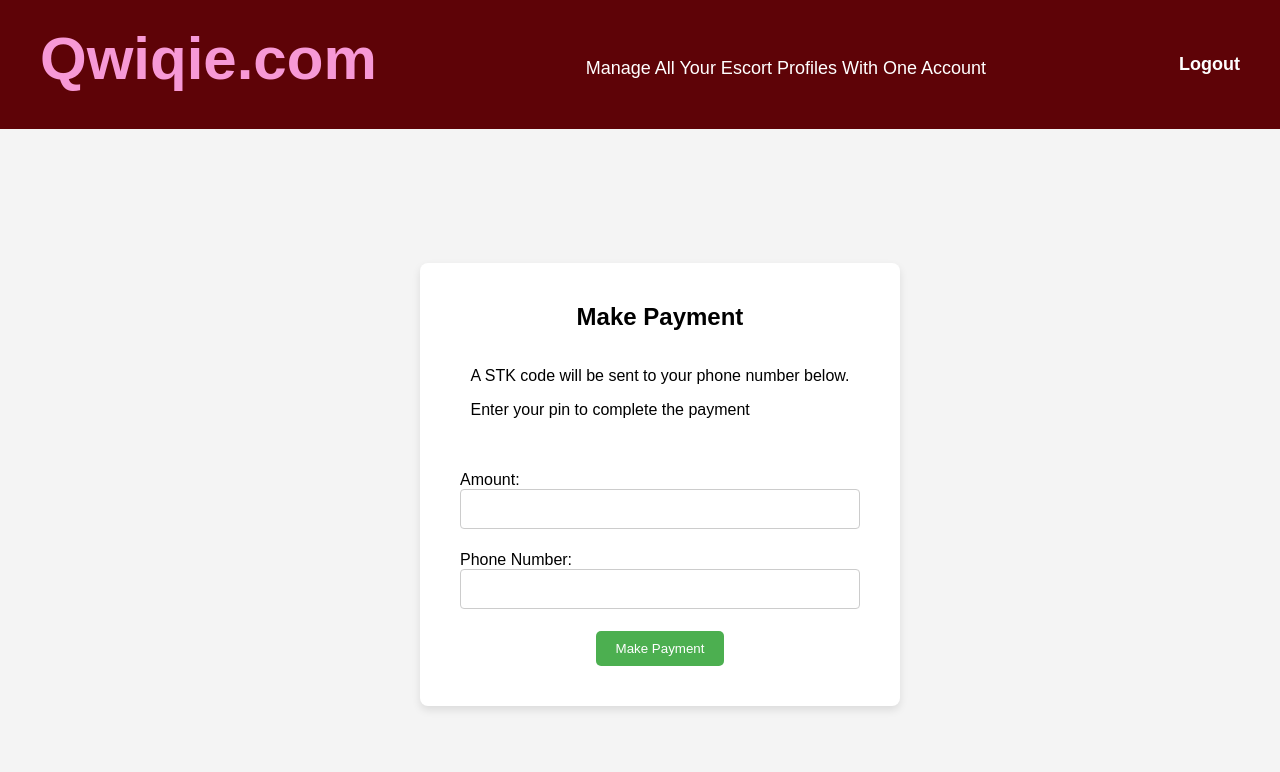
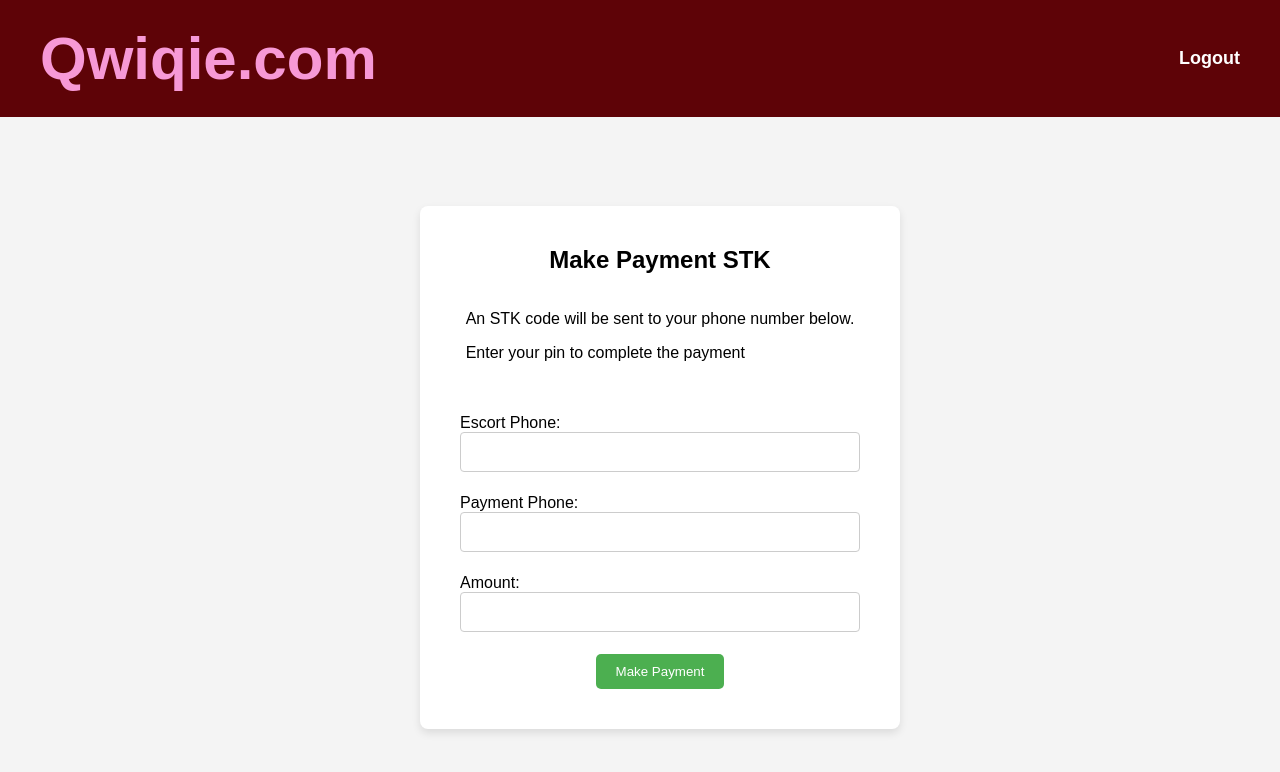
Before and after one commit to pressnardy/qwiqie, a Django app: page /payments/stk in a window 1280 px wide. Shown: the top 772 px of the page. Run offline with Django 5.2, Linux system fonts and the light colour scheme; parts of the project's set-up code (start-up, migrations or seed data) failed here and were passed over.

Commit message:
edited accounts responsiveness

```diff
--- a/escorts/templates/escorts/index.html
+++ b/escorts/templates/escorts/index.html
@@ -7,6 +7,7 @@
     {% block title %}
     <title>Qwiqie </title>
     {% endblock %}
+    <link href="https://cdn.jsdelivr.net/npm/bootstrap@5.3.2/dist/css/bootstrap.min.css" rel="stylesheet" integrity="sha384-VkzjZ+z9Z9Z9Z9Z9Z9Z9Z9Z9Z9Z9Z9Z9Z9Z9Z9Z9Z9Z9Z9Z9Z9Z9Z9Z9Z9Z9Z9Z9Z" crossorigin="anonymous">
     <link rel="stylesheet" href="{% static 'escorts/index.css' %}">
     <link rel="stylesheet" href="{% static 'escorts/card.css' %}">
     <link rel="stylesheet" href="{% static 'escorts/filters.css' %}">
--- a/escorts/templates/escorts/profile.html
+++ b/escorts/templates/escorts/profile.html
@@ -15,7 +15,7 @@
         </div>
     </div>
     <div>
-        <a href="" id="pay-button" class="big-green-button">Make Payment</a>
+        <a href="{% url 'mpesa:stk_push' %}" id="pay-button" class="big-green-button">Make Payment</a>
     </div>
 </section>
 <section class="profile-section">
--- a/mpesa/forms.py
+++ b/mpesa/forms.py
@@ -1,8 +1,17 @@
 from django import forms
-from .models import Payment
 
 
 class PaymentForm(forms.Form):
-    escort_phone = forms.CharField(max_length=15, widget=forms.TextInput(attrs={"class": "form-input", "id": "escort-phone"}))
+    escort_phone = forms.CharField(max_length=15, required=True, widget=forms.TextInput(
+        attrs={"class": "form-input mobile-phone", "id": "escort-phone", 'name': 'escort_phone'}
+        ))
+    payment_phone = forms.CharField(max_length=15, required=True, widget=forms.TextInput(
+        attrs={"class": "form-input mobile-phone", 'id': "payment-phone", 'name':'payment_phone'}
+        ))
     # account_reference = forms.CharField(max_length=12, widget=forms.TextInput(attrs={"class": "form-input", "id": "amount"}))
-    amount = forms.DecimalField(max_digits=10, decimal_places=2, widget=forms.TextInput(attrs={"class": "form-input", "id": "amount"}))
+    amount = forms.DecimalField(max_digits=10, decimal_places=2, widget=forms.TextInput(
+        attrs={"class": "form-input", "id": "amount", 'name': 'amount'}
+        ))
+
+    def __str__(self):
+        return f"Escort_phone: {self.escort_phone}| Payment_phone: {self.payment_phone} | Amount: {self.amount}"
--- a/mpesa/mpesa_api.py
+++ b/mpesa/mpesa_api.py
@@ -14,6 +14,11 @@ URL = mpesa_settings.MPESA_STK_PUSH_URL
 
 
 def send_stk_push(phone_number, amount, account_reference):
+    """
+    params:
+    phone_number: payer phone number,
+    account_reference: escorts phone number
+    """
     STK_REQUEST_BODY['PartyA'] = str(phone_number)
     STK_REQUEST_BODY['Amount'] = str(amount)
     STK_REQUEST_BODY['PhoneNumber'] = str(phone_number)
--- /dev/null
+++ b/mpesa/static/mpesa/script.js
@@ -0,0 +1,24 @@
+
+const payButton = document.getElementById('stk-pay-button');
+const paymentNumber = document.getElementById('payment-phone')
+const escortNumber = document.getElementById('escort-phone')
+
+const paymentForm = document.getElementById('stk-pay-form')
+
+payButton.addEventListener('click', (e)=> {
+    e.preventDefault()
+    if (!isValidFormat(escortNumber.value) || !isValidFormat(paymentNumber.value)) {
+        alert('wrong format for phone number: Enter phone number thats does not start with 0 or + e.g 254723654723')
+        return;
+    }
+    paymentForm.submit()
+})
+
+
+function isValidFormat(number) {
+
+    const cleaned = number.replace(/\D/g, '');
+    const regex = /^[1-9]\d{1,3}[1-9]\d{6,14}$/;
+
+    return regex.test(cleaned);
+}
--- /dev/null
+++ b/mpesa/templates/mpesa/error.html
@@ -0,0 +1,2 @@
+
+<h4 style="color: red;">payment failed try again</h4>
--- /dev/null
+++ b/mpesa/templates/mpesa/processing.html
@@ -0,0 +1,2 @@
+
+<h4>processing</h4>
--- a/mpesa/templates/mpesa/stk_pay.html
+++ b/mpesa/templates/mpesa/stk_pay.html
@@ -3,35 +3,42 @@
 
 {% load static %}
 
-{% block title %}<title>Payment</title>{% endblock %}
+{% block title %}<title>Payment STK</title>{% endblock %}
 {% block specific_css %}
 <link rel="stylesheet" href="{% static 'users/register.css' %}">
 {% endblock %}
-
+{% block specific_scripts%}
+<script defer src="{% static 'mpesa/script.js' %}"></script>
+{% endblock %}
 {% block sections_wrapper %}
 <section id="login-section" class="registration-section">
     <div id="payment-title" class="payment-title">
-        <div><h2>Make Payment</h2></div>
+        <div><h2>Make Payment STK</h2></div>
         <div class="title-description">
-            <p>A STK code will be sent to your phone number below.</p>
+            <p>An STK code will be sent to your phone number below.</p>
             <p> Enter your pin to complete the payment</p>
         </div>
     </div>
     <br>
     <br>
     <div class="form-wrapper flex-column-center">
-        <form action="#" method="post" class="registration-form flex-column-center">
+        <form action="#" method="post" class="registration-form flex-column-center" id="stk-pay-form">
             {% csrf_token %}
             <div class="flex-column-center width-100">
+
+                <label >Escort Phone:
+                <br>
+                {{ form.escort_phone }}
+                </label>
+                <label >Payment Phone:
+                <br>
+                {{ form.payment_phone }}
+                </label>
                 <label>Amount:
                 <br>
                 {{ form.amount}}
                 </label>
-                <label >Phone Number:
-                <br>
-                {{ form.escort_phone }}
-                </label>
-            <button type="submit" class="register-button">Make Payment</button>
+            <button type="submit" class="register-button" id="stk-pay-button">Make Payment</button>
             </div>
         </form>
     </div>
--- /dev/null
+++ b/mpesa/templates/mpesa/success.html
@@ -0,0 +1,2 @@
+
+<h4>payment successful</h4>
--- a/mpesa/views.py
+++ b/mpesa/views.py
@@ -14,12 +14,13 @@ def push_stk(request):
     if request.method == 'POST':
         form = PaymentForm(request.POST)
         if form.is_valid():
+            payment_phone = str(form.cleaned_data['payment_phone'])
+            amount = str(form.cleaned_data['amount'])
             escort_phone = str(form.cleaned_data['escort_phone'])
-            amount = str(form.cleaned_data['amount'])
-            response_code = mpesa_api.send_stk_push(escort_phone, amount, escort_phone)['ResponseCode']
+            response_code = mpesa_api.send_stk_push(payment_phone, amount, escort_phone)['ResponseCode']
             if response_code == '0':
-                context['response'] = 'Processing'
-
+                return render(request, 'mpesa/processing.html')
+            return render(request, 'mpesa/error.html')
     context['form'] = PaymentForm()
     return render(request, 'mpesa/stk_pay.html', context)
 
--- /dev/null
+++ b/users/static/users/responsive.css
@@ -0,0 +1,34 @@
+
+.hidden-login-wrapper {
+    display: none;
+}
+
+#accounts-nav {
+    display: flex;
+    flex-wrap: wrap;
+}
+
+#page-title {
+    min-width: 400px;
+}
+
+.nav-right {
+    display: flex;
+    flex-wrap: wrap;
+}
+/* @media screen and (max-width: 600px) {
+    .nav-left {
+        display: flex;
+        flex-direction: column-reverse;
+    }
+    .hidden-login-wrapper {
+        display: block;
+    }
+    nav {
+        display: flex;
+        flex-direction: column;
+    }
+    #login-wrapper {
+        display: none;
+    }
+} */
--- a/users/templates/users/account.html
+++ b/users/templates/users/account.html
@@ -3,21 +3,32 @@
 <head>
     {% load static %}
     <meta charset="UTF-8">
-    <meta name="viewport" content="width=   , initial-scale=1.0">
+    <meta name="viewport" content="initial-scale=1.0, minimum-scale=1.0, width=device-width,
+     user-scalable=yes">
     {% block title %}<title>Account</title>{% endblock %}
     <link rel="stylesheet" href="{% static 'escorts/index.css' %}">
     <link rel="stylesheet" href="{% static 'users/account.css' %}">
-    {% block specific_css %}
-    {% endblock %}
+    <link rel="stylesheet" href="{% static 'users/responsive.css' %}">
+    {% block specific_css %}{% endblock %}
+    {% block specific_scripts %}{% endblock %}
 </head>
 <body>
-    <nav>
-        <div id="page-title">Qwiqie.com</div>
-        <div id="description">
-            <p>Manage All Your Escort Profiles With One Account</p>
+    <nav id="accounts-nav">
+        <div class="nav-left">
+            <div id="page-title">Qwiqie.com</div>
+            <!-- <div id="login-wrapper" class="hidden-login-wrapper"> -->
+                <!-- <div id="login"> <a href="{% url 'users:logout' %}" style="text-decoration: none;"> Logout </a></div> -->
+            </div>
+
         </div>
-        <div id="login-wrapper">
-            <div id="login"> <a href="{% url 'users:logout' %}" style="text-decoration: none;"> Logout </a></div>
+        <div class="nav-right">
+            <!-- <div id="description">
+                <p>Manage All Your Escort Profiles</p>
+                <p>With One Account</p>
+            </div> -->
+            <div id="login-wrapper">
+                <div id="login"> <a href="{% url 'users:logout' %}" style="text-decoration: none;"> Logout </a></div>
+            </div>
         </div>
     </nav>
     <br>
@@ -32,7 +43,7 @@
         <br>
         <br>
         <div class="flex-center">
-            <a href="" id="pay-button" class="big-green-button">Make Payment</a>
+            <a href="{% url 'mpesa:stk_push' %}" id="pay-button" class="big-green-button">Make Payment</a>
         </div>
     </section>
     <section class="manage-escorts">
```
Also changed, not shown: escorts/util.py (+27 -3 lines), escorts/views.py (+9 -2 lines), users/templates/users/payments.html (+5 -3 lines), db.sqlite3, users/static/users/account.css (line endings or trailing spaces).
